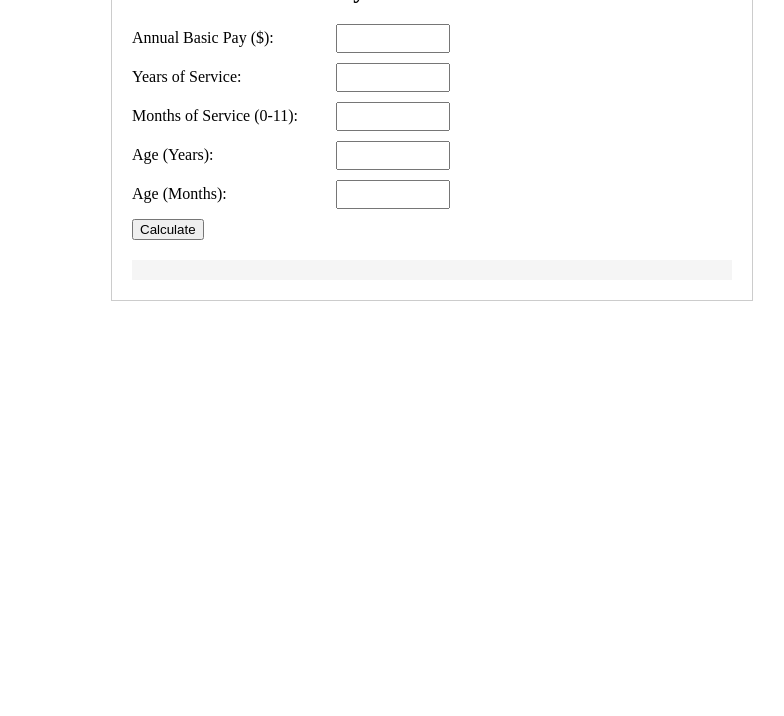
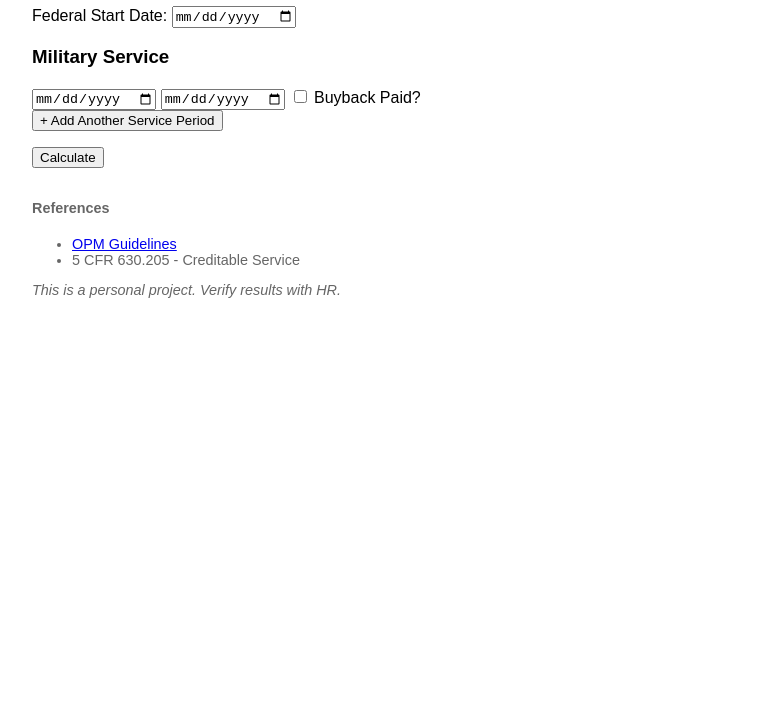
Before and after one commit to ericksonpm/SeverancePayEst, a plain HTML site: page index.html in a window 1280 px wide. Shown: the part 84-800 px from the top of the page, without its empty margins (208-992 px from the left). Drawn offline with Linux system fonts and the light colour scheme.

Commit message:
Update index.html

```diff
--- a/index.html
+++ b/index.html
@@ -1,108 +1,106 @@
 <!DOCTYPE html>
-<html>
+<html lang="en">
 <head>
-    <title>OPM Severance Pay Calculator</title>
+    <meta charset="UTF-8">
+    <title>SCD Calculator (Private)</title>
     <style>
-        .calculator { max-width: 600px; margin: 20px auto; padding: 20px; border: 1px solid #ccc; }
-        .input-group { margin: 10px 0; }
-        label { display: inline-block; width: 200px; }
-        input { width: 100px; padding: 5px; }
-        .result { margin-top: 20px; padding: 10px; background: #f5f5f5; }
+        /* Basic styling */
+        body { font-family: Arial, sans-serif; max-width: 800px; margin: 2rem auto; }
+        .input-group { margin: 1rem 0; }
+        .reference { font-size: 0.9em; color: #666; margin-top: 2rem; }
     </style>
 </head>
 <body>
-    <div class="calculator">
-        <h2>Federal Severance Pay Calculator</h2>
+    <h1>SCD Estimator</h1>
+    <div class="input-group">
+        <label>Federal Start Date: <input type="date" id="federalStart"></label>
+    </div>
 
-        <div class="input-group">
-            <label>Annual Basic Pay ($):</label>
-            <input type="number" id="annualPay" step="1000">
+    <div class="input-group">
+        <h3>Military Service</h3>
+        <div id="militaryEntries">
+            <div class="military-entry">
+                <input type="date" class="mil-start">
+                <input type="date" class="mil-end">
+                <label><input type="checkbox" class="buyback-paid"> Buyback Paid?</label>
+            </div>
         </div>
+        <button onclick="addMilitaryEntry()">+ Add Another Service Period</button>
+    </div>
 
-        <div class="input-group">
-            <label>Years of Service:</label>
-            <input type="number" id="serviceYears" min="0">
-        </div>
+    <button onclick="calculateSCD()">Calculate</button>
 
-        <div class="input-group">
-            <label>Months of Service (0-11):</label>
-            <input type="number" id="serviceMonths" min="0" max="11">
-        </div>
+    <div id="results"></div>
 
-        <div class="input-group">
-            <label>Age (Years):</label>
-            <input type="number" id="ageYears" min="0">
-        </div>
-
-        <div class="input-group">
-            <label>Age (Months):</label>
-            <input type="number" id="ageMonths" min="0" max="11">
-        </div>
-
-        <button onclick="calculate()">Calculate</button>
-
-        <div class="result" id="result"></div>
+    <div class="reference">
+        <h4>References</h4>
+        <ul>
+            <li><a href="https://www.opm.gov" target="_blank">OPM Guidelines</a></li>
+            <li>5 CFR 630.205 - Creditable Service</li>
+        </ul>
+        <p><em>This is a personal project. Verify results with HR.</em></p>
     </div>
 
     <script>
-    function calculate() {
-        // Get input values
-        const annualPay = parseFloat(document.getElementById('annualPay').value);
-        const serviceYears = parseInt(document.getElementById('serviceYears').value);
-        const serviceMonths = parseInt(document.getElementById('serviceMonths').value);
-        const ageYears = parseInt(document.getElementById('ageYears').value);
-        const ageMonths = parseInt(document.getElementById('ageMonths').value);
+        // Core calculation logic
+        function opmDateAdjustment(startDate, days) {
+            // OPM's 360-day year formula (30-day months)
+            let totalDays = startDate.getDate() + days;
+            let months = startDate.getMonth() + Math.floor(totalDays / 30);
+            let years = startDate.getFullYear() + Math.floor(months / 12);
 
-        // Step 2: Calculate weekly rate
-        const weeklyRate = (annualPay / 2087) * 40;
+            months = months % 12;
+            let daysAdjusted = totalDays % 30;
 
-        // Step 3: Calculate adjusted service years
-        let basicWeeks;
-        if(serviceYears > 10) {
-            const extraYears = serviceYears - 10;
-            basicWeeks = 10 + (extraYears * 2);
-        } else {
-            basicWeeks = serviceYears;
+            return new Date(years, months, daysAdjusted);
         }
 
-        // Add partial months calculation (25% per full 3 months)
-        const additionalMonths = Math.floor(serviceMonths / 3) * 0.25;
-        basicWeeks += additionalMonths;
+        function calculateSCD() {
+            // Get federal start date
+            const federalStart = new Date(document.getElementById('federalStart').value);
 
-        // Step 4: Basic severance
-        const basicSeverance = weeklyRate * basicWeeks;
+            // Process military service
+            let totalMilitaryDays = 0;
+            document.querySelectorAll('.military-entry').forEach(entry => {
+                const start = new Date(entry.querySelector('.mil-start').value);
+                const end = new Date(entry.querySelector('.mil-end').value);
+                const buybackPaid = entry.querySelector('.buyback-paid').checked;
 
-        // Step 5: Age adjustment
-        let ageFactor = 1;
-        if(ageYears >= 40) {
-            const monthsOver40 = ((ageYears - 40) * 12) + ageMonths;
-            const threeMonthPeriods = Math.floor(monthsOver40 / 3);
-            ageFactor = 1 + (threeMonthPeriods * 0.025);
+                if (buybackPaid && !isNaN(start) && !isNaN(end)) {
+                    const diffTime = Math.abs(end - start);
+                    const diffDays = Math.ceil(diffTime / (1000 * 60 * 60 * 24));
+                    totalMilitaryDays += diffDays;
+                }
+            });
+
+            // Convert to OPM's 360-day years (1 year = 360 days)
+            const opmYears = Math.floor(totalMilitaryDays / 360);
+            const remainingDays = totalMilitaryDays % 360;
+
+            // Calculate adjusted date
+            let adjustedDate = new Date(federalStart);
+            adjustedDate.setFullYear(adjustedDate.getFullYear() - opmYears);
+            adjustedDate = opmDateAdjustment(adjustedDate, -remainingDays);
+
+            // Display results
+            document.getElementById('results').innerHTML = `
+                <h3>Estimated Retirement SCD:</h3>
+                <p>${adjustedDate.toLocaleDateString()}</p>
+                <p>Based on ${opmYears} years ${remainingDays} days military credit</p>
+            `;
         }
 
-        // Step 6: Adjusted severance
-        let adjustedSeverance = basicSeverance * ageFactor;
-
-        // Step 7-8: Apply 52-week cap
-        const maxSeverance = weeklyRate * 52;
-        const totalSeverance = Math.min(adjustedSeverance, maxSeverance);
-
-        // Step 9-10: Payment calculations
-        const biweeklyPayment = weeklyRate * 2;
-        const paymentWeeks = (totalSeverance / biweeklyPayment) * 2;
-
-        // Display results
-        const results = `
-            <h3>Calculation Results:</h3>
-            <p>Weekly Rate: $${weeklyRate.toFixed(2)}</p>
-            <p>Total Severance Pay: $${totalSeverance.toFixed(2)}</p>
-            <p>Biweekly Payments: $${biweeklyPayment.toFixed(2)}</p>
-            <p>Payment Duration: ${paymentWeeks.toFixed(1)} weeks</p>
-            <p><em>Note: Contact your HR office for official calculation</em></p>
-        `;
-
-        document.getElementById('result').innerHTML = results;
-    }
+        // Dynamic form elements
+        function addMilitaryEntry() {
+            const newEntry = document.createElement('div');
+            newEntry.className = 'military-entry';
+            newEntry.innerHTML = `
+                <input type="date" class="mil-start">
+                <input type="date" class="mil-end">
+                <label><input type="checkbox" class="buyback-paid"> Buyback Paid?</label>
+            `;
+            document.getElementById('militaryEntries').appendChild(newEntry);
+        }
     </script>
 </body>
 </html>
```
